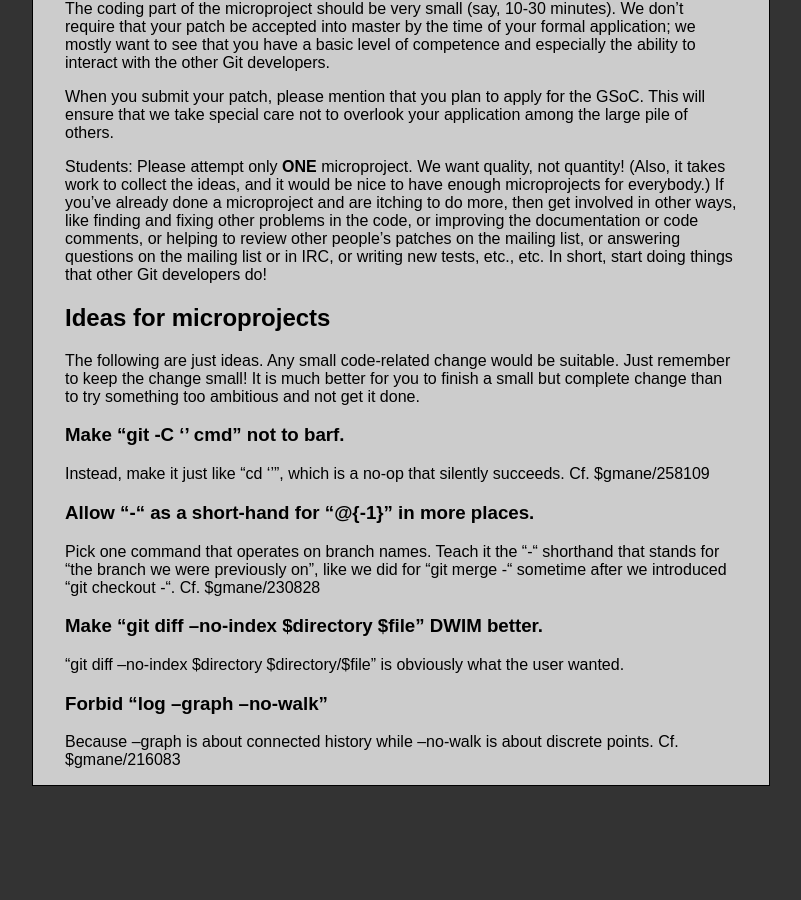
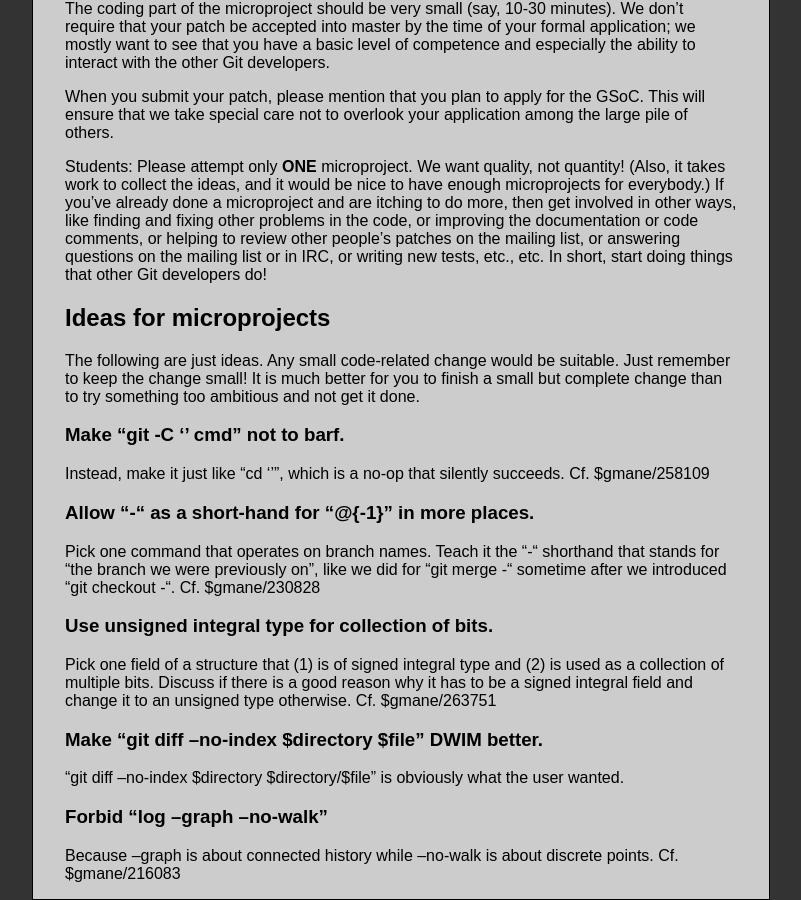
Before and after one commit to git/git.github.io, a Jekyll site: the page built from SoC-2015-Microprojects.md, in a window 1280 px wide and 900 px high, scrolled down 1075 px. Shown: the whole window, without its empty margins (308-1109 px from the left). Built offline with Jekyll 4.4.1, drawn with Linux system fonts in a browser that asks for light colours; Markdown is read by kramdown in place of the engine named in the settings; before the commit the page ends 1861 px from its top, so only the background shows below that.

Commit message:
soc-2015: another microproject

```diff
--- a/SoC-2015-Microprojects.md
+++ b/SoC-2015-Microprojects.md
@@ -119,6 +119,13 @@
 did for "git merge -" sometime after we introduced "git checkout -".
 Cf. $gmane/230828
 
+### Use unsigned integral type for collection of bits.
+
+Pick one field of a structure that (1) is of signed integral type and (2) is
+used as a collection of multiple bits. Discuss if there is a good reason
+why it has to be a signed integral field and change it to an unsigned
+type otherwise.  Cf. $gmane/263751
+
 ### Make "git diff --no-index $directory $file" DWIM better.
 
 "git diff --no-index $directory $directory/$file" is obviously what
```
